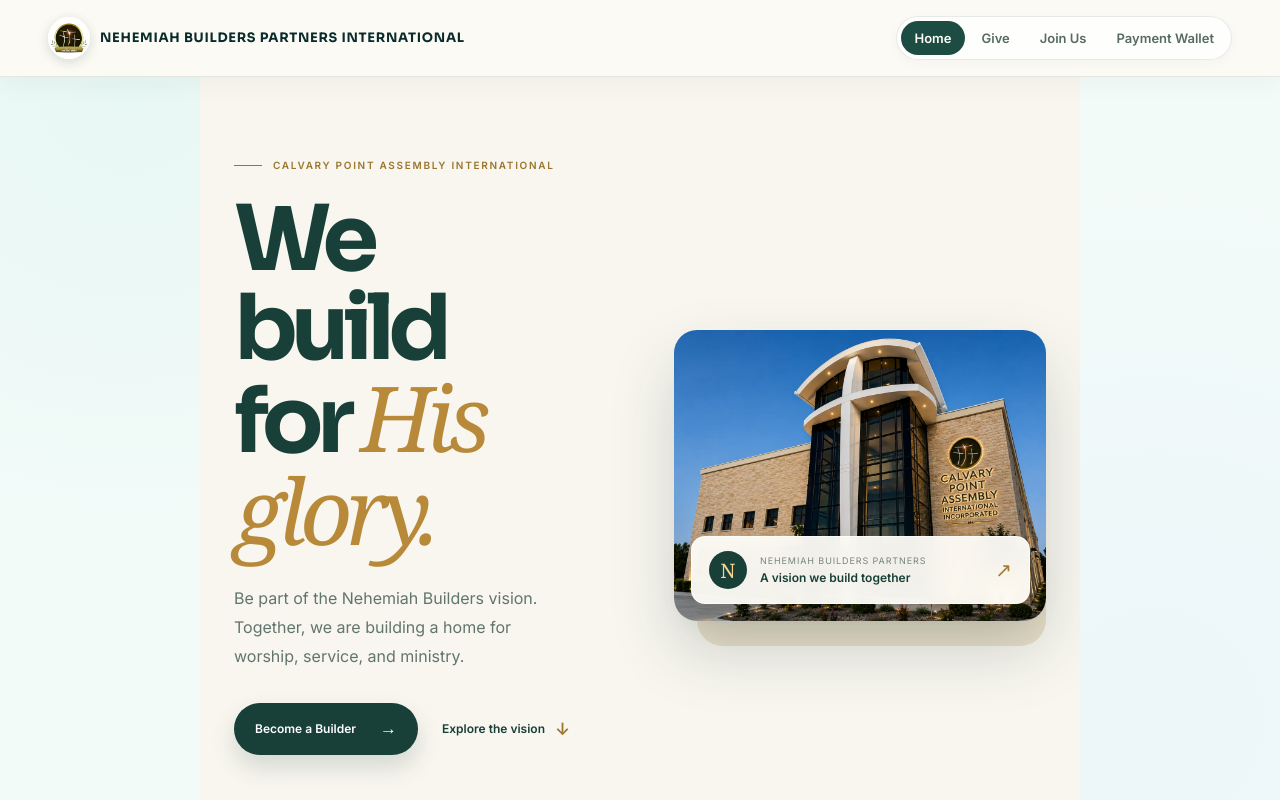
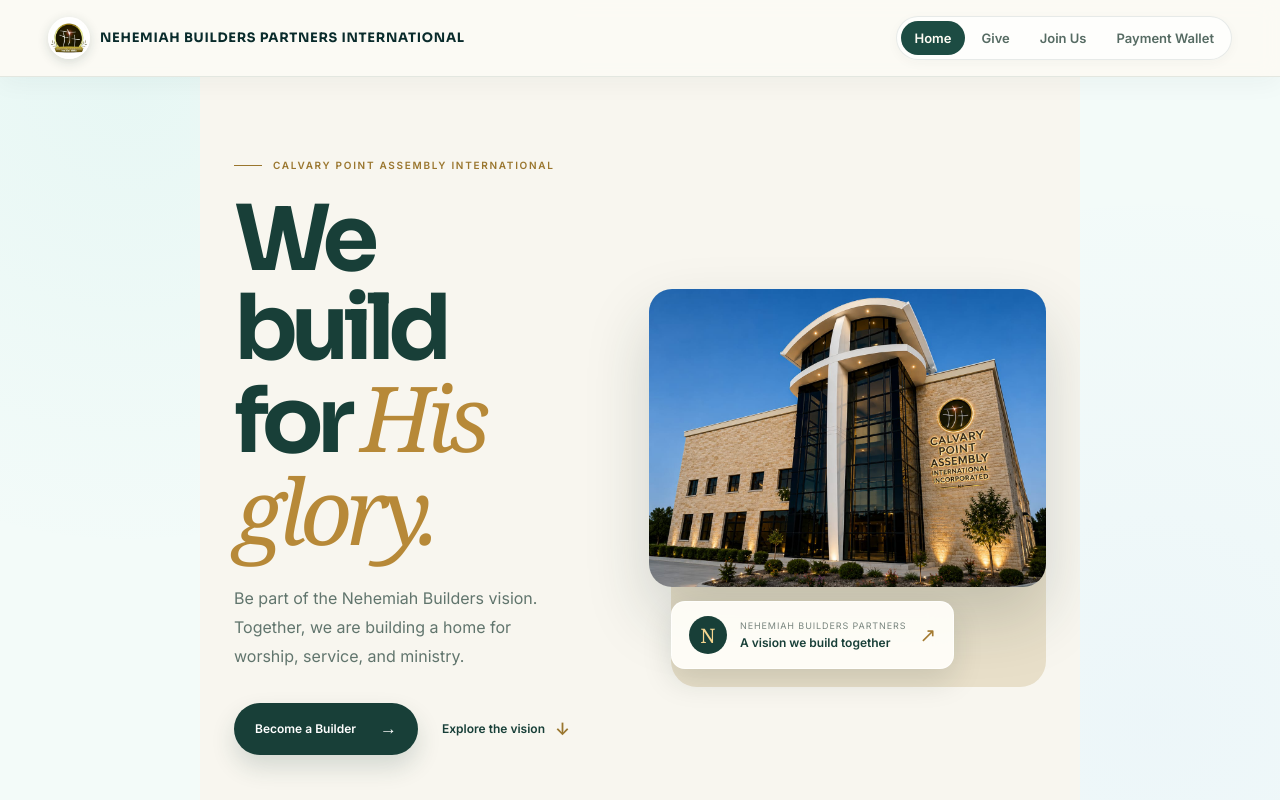
Before and after one commit to Kelekeys1234/new_payment, a React (Vite) app in the folder payment-app-project/frontend/: page / in a window 1280 px wide. Built offline with nearby package versions, Linux system fonts and the light colour scheme.

Commit message:
Preserve homepage photo proportions

```diff
--- a/payment-app-project/frontend/src/index.css
+++ b/payment-app-project/frontend/src/index.css
@@ -1639,6 +1639,29 @@ body:has(.home-refresh) .navbar-link.active {
   .home-button, .home-pillar { transition: none; }
 }
 
+/* Keep the supplied photo uncropped and at its original aspect ratio. */
+.home-photo { padding: 0 0 18px; }
+.home-photo::before { top: 18px; left: 22px; }
+.home-photo img {
+  height: auto;
+  aspect-ratio: auto;
+  object-fit: contain;
+}
+.home-photo figcaption {
+  position: relative;
+  inset: auto;
+  width: fit-content;
+  max-width: calc(100% - 22px);
+  margin: 14px 0 0 22px;
+}
+
+@media (max-width: 700px) {
+  .home-photo { padding: 0 0 15px; }
+  .home-photo::before { top: 14px; left: 14px; }
+  .home-photo img { aspect-ratio: auto; }
+  .home-photo figcaption { max-width: calc(100% - 14px); margin: 12px 0 0 14px; }
+}
+
 /* A more distinctive, welcoming public home */
 body:has(.landing-page) .navbar {
   background: rgba(252, 250, 244, .92);
```
